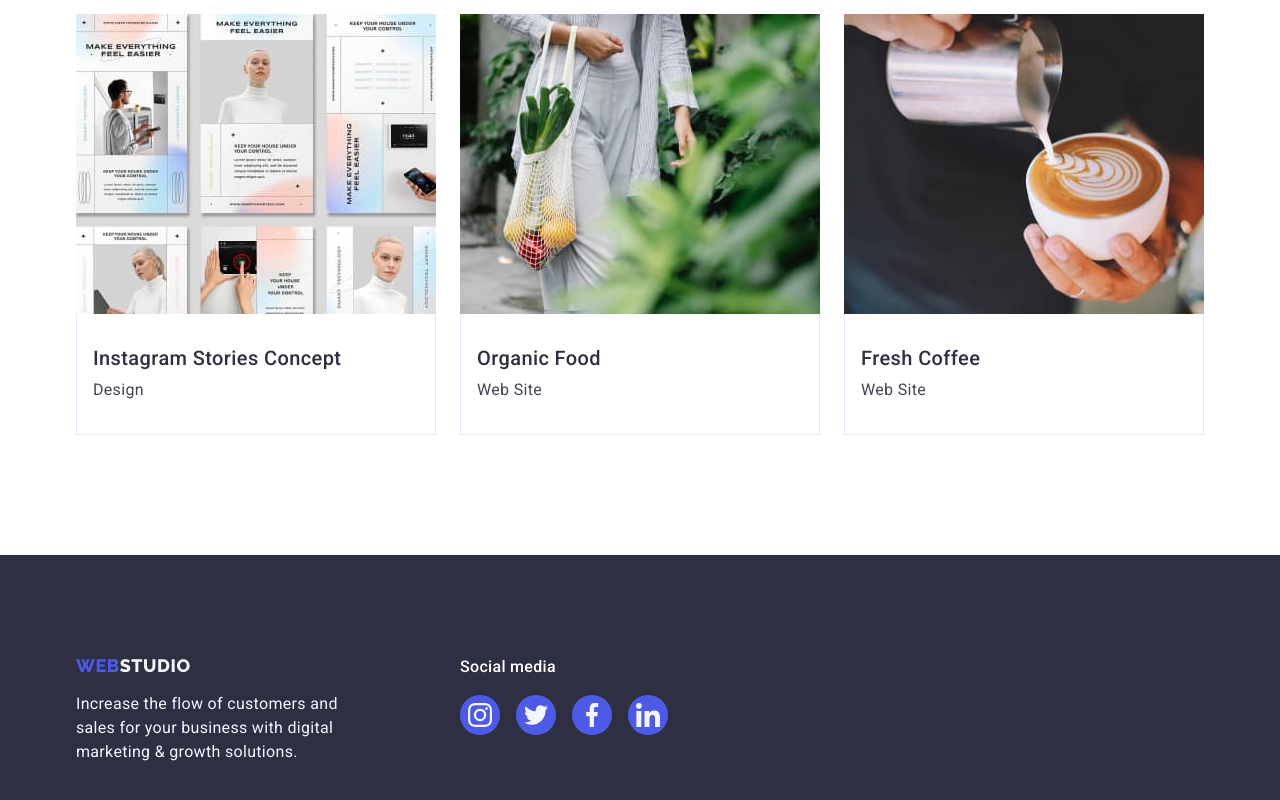
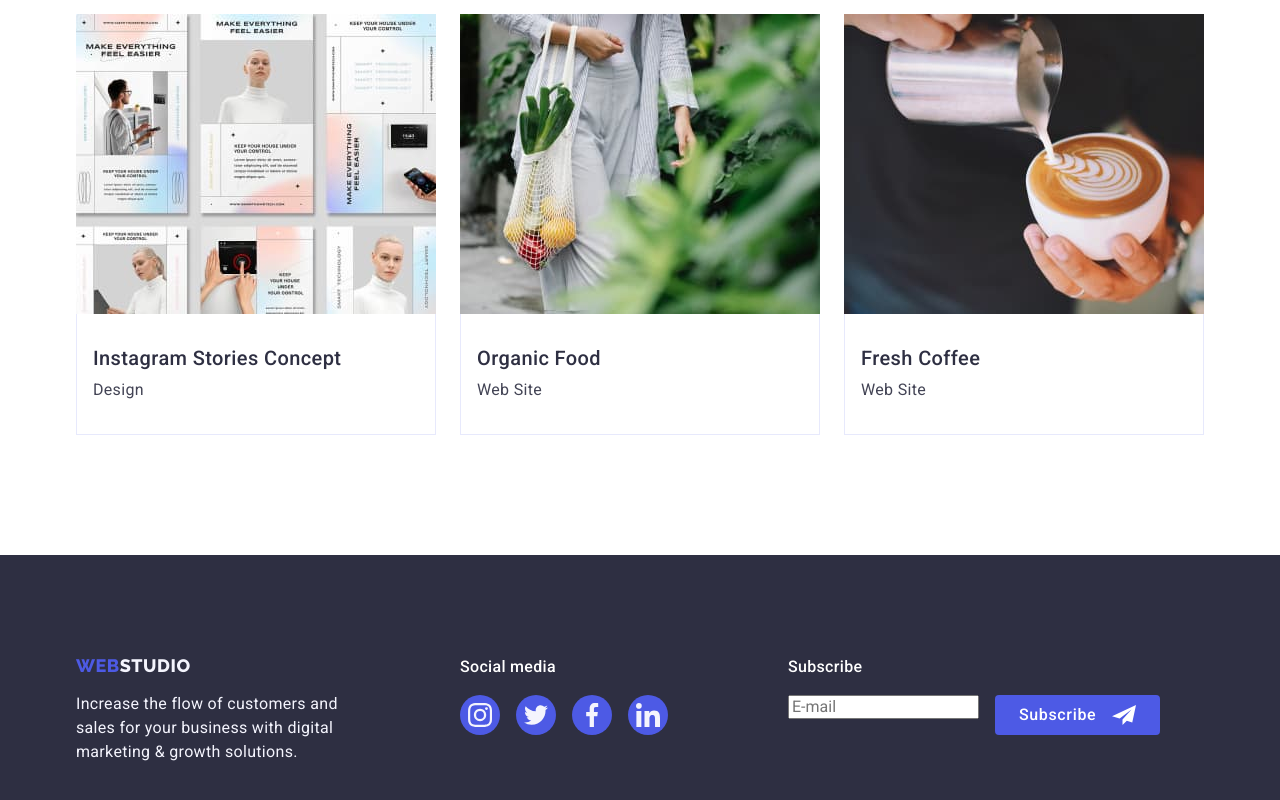
Before and after one commit to Yurii-KDN/goit-markup-hw-06, a plain HTML site: page portfolio.html in a window 1280 px wide. Shown: the part 1215-2015 px from the top of the page. Drawn offline with nearby package versions, Linux system fonts and the light colour scheme.

Commit message:
Update portfolio.html

```diff
--- a/portfolio.html
+++ b/portfolio.html
@@ -276,6 +276,18 @@
                             </svg></a></li>
                 </ul>
             </div>
+            <div>
+                <p class="footer-subscribe-text">Subscribe</p>
+                <form name="subscribe_form"></form>
+                <div class="subscribe-form-wrapper">
+                    <label for="user_email"><input type="email" name="email" id="user_email"
+                            placeholder="E-mail"></label>
+                    <button class="subscribe-button" type="submit">Subscribe<svg class="subscribe-icon" width="24"
+                            height="24">
+                            <use href="./images/icon.svg#subscribe-icon"></use>
+                        </svg></button>
+                </div>
+            </div>
         </div>
 
     </footer>
```
